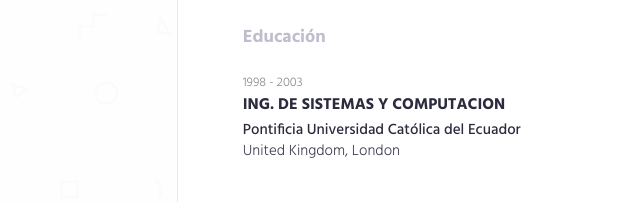
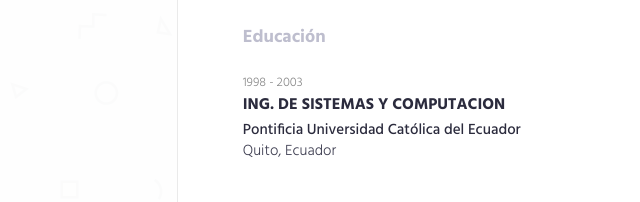
Before and after one commit to pibicalderon/pibicalderon.github.io, a plain HTML site: page index.html in a window 1280 px wide. Shown: the part 1540-1742 px from the top of the page, 268-908 px from the left. Drawn offline with Linux system fonts and the light colour scheme.

Commit message:
correcion

```diff
--- a/index.html
+++ b/index.html
@@ -332,7 +332,7 @@ El desarrollo principalmente es con tecnología Java.
                     <h3>ING. DE SISTEMAS Y COMPUTACION</h3>
                     <h4>Pontificia Universidad Católica del Ecuador</h4>
 
-                    <p>United Kingdom, London</p>
+                    <p>Quito, Ecuador</p>
                 </div>
                 <!-- .experience-item -->
                 <div class="content-item">
```
